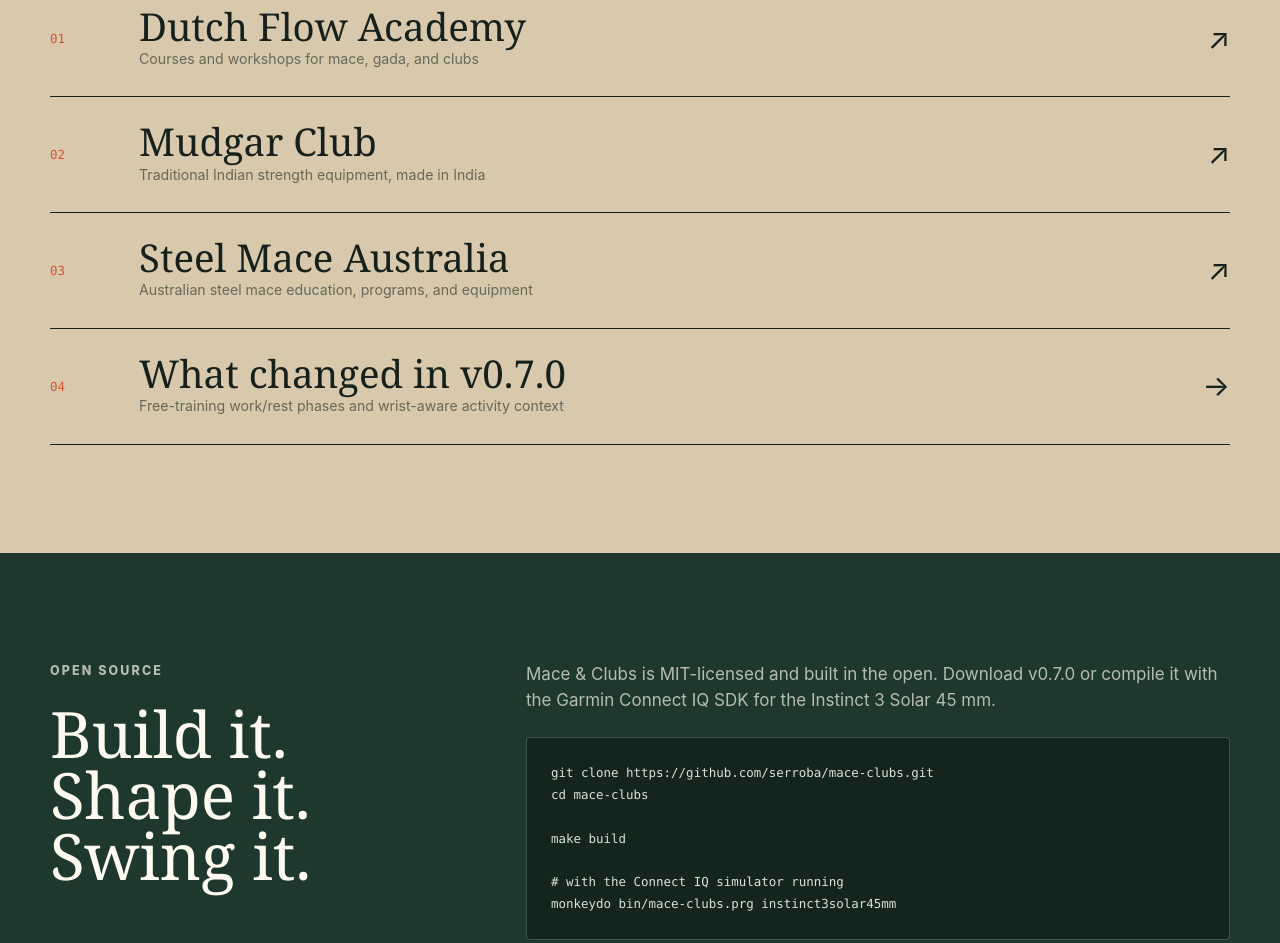
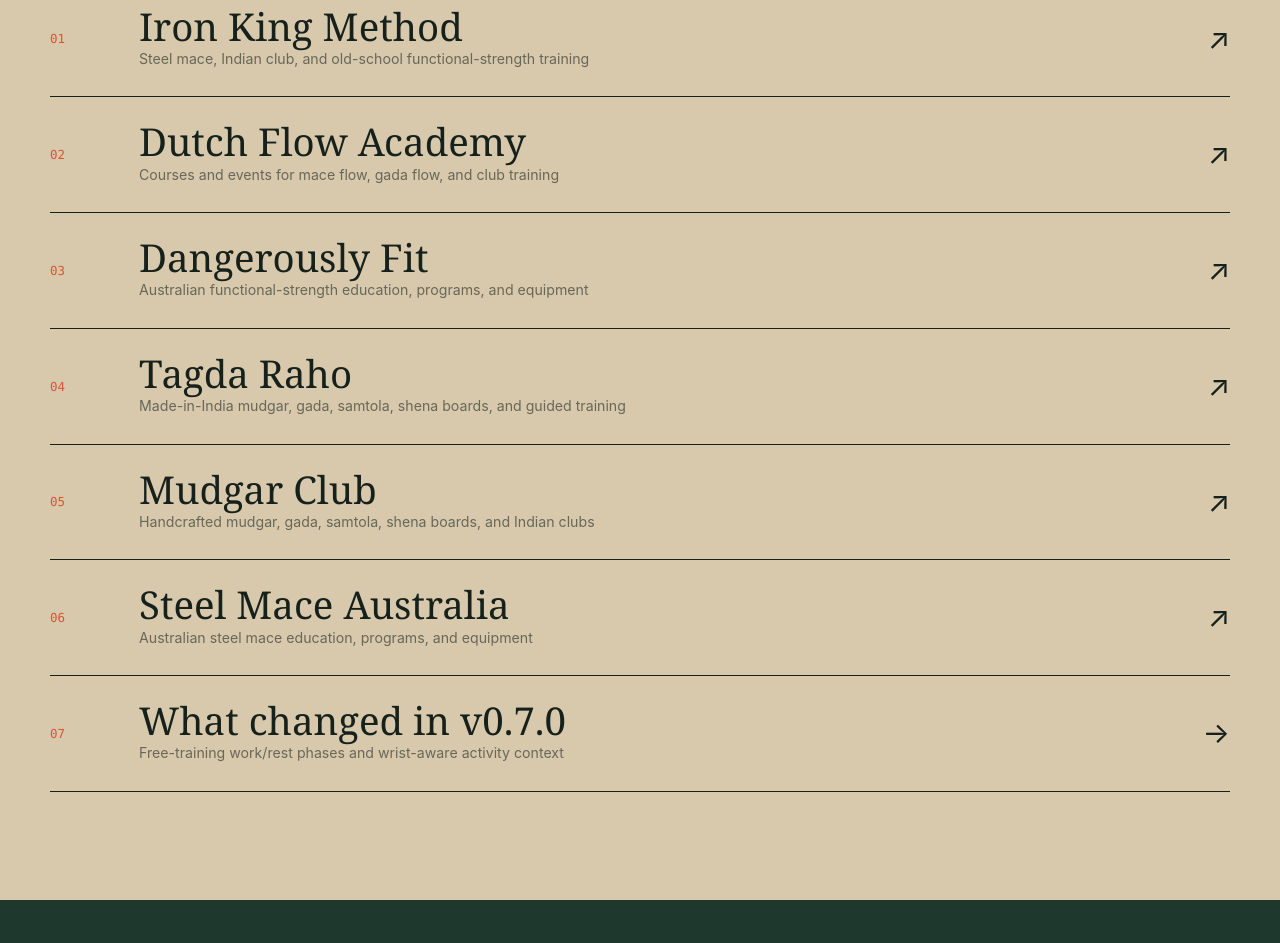
Before and after one commit to serroba/mace-clubs, a plain HTML site: page docs/index.html in a window 1280 px wide. Shown: the part 2600-3543 px from the top of the page. Drawn offline with Linux system fonts and the light colour scheme.

Commit message:
Add training resource links to website

```diff
--- a/docs/index.html
+++ b/docs/index.html
@@ -284,10 +284,13 @@
         <p>Explore training, education, and equipment from organisations working across mace, gada, mudgar, and Indian club traditions.</p>
       </div>
       <div class="link-list">
-        <a class="resource" href="https://dutchflowacademy.com/" target="_blank" rel="noopener noreferrer"><span class="number">01</span><span><strong>Dutch Flow Academy</strong><small>Courses and workshops for mace, gada, and clubs</small></span><span class="arrow" aria-hidden="true">↗</span></a>
-        <a class="resource" href="https://www.mudgarclub.com/" target="_blank" rel="noopener noreferrer"><span class="number">02</span><span><strong>Mudgar Club</strong><small>Traditional Indian strength equipment, made in India</small></span><span class="arrow" aria-hidden="true">↗</span></a>
-        <a class="resource" href="https://www.steelmace.com.au/" target="_blank" rel="noopener noreferrer"><span class="number">03</span><span><strong>Steel Mace Australia</strong><small>Australian steel mace education, programs, and equipment</small></span><span class="arrow" aria-hidden="true">↗</span></a>
-        <a class="resource" href="https://github.com/serroba/mace-clubs/releases/tag/v0.7.0"><span class="number">04</span><span><strong>What changed in v0.7.0</strong><small>Free-training work/rest phases and wrist-aware activity context</small></span><span class="arrow" aria-hidden="true">→</span></a>
+        <a class="resource" href="https://portal.vahvafitness.com/this-is-iron-king-method/" target="_blank" rel="noopener noreferrer"><span class="number">01</span><span><strong>Iron King Method</strong><small>Steel mace, Indian club, and old-school functional-strength training</small></span><span class="arrow" aria-hidden="true">↗</span></a>
+        <a class="resource" href="https://dutchflowacademy.com/" target="_blank" rel="noopener noreferrer"><span class="number">02</span><span><strong>Dutch Flow Academy</strong><small>Courses and events for mace flow, gada flow, and club training</small></span><span class="arrow" aria-hidden="true">↗</span></a>
+        <a class="resource" href="https://www.dangerouslyfit.com.au/" target="_blank" rel="noopener noreferrer"><span class="number">03</span><span><strong>Dangerously Fit</strong><small>Australian functional-strength education, programs, and equipment</small></span><span class="arrow" aria-hidden="true">↗</span></a>
+        <a class="resource" href="https://shop.tagdaraho.in/" target="_blank" rel="noopener noreferrer"><span class="number">04</span><span><strong>Tagda Raho</strong><small>Made-in-India mudgar, gada, samtola, shena boards, and guided training</small></span><span class="arrow" aria-hidden="true">↗</span></a>
+        <a class="resource" href="https://www.mudgarclub.com/" target="_blank" rel="noopener noreferrer"><span class="number">05</span><span><strong>Mudgar Club</strong><small>Handcrafted mudgar, gada, samtola, shena boards, and Indian clubs</small></span><span class="arrow" aria-hidden="true">↗</span></a>
+        <a class="resource" href="https://www.steelmace.com.au/" target="_blank" rel="noopener noreferrer"><span class="number">06</span><span><strong>Steel Mace Australia</strong><small>Australian steel mace education, programs, and equipment</small></span><span class="arrow" aria-hidden="true">↗</span></a>
+        <a class="resource" href="https://github.com/serroba/mace-clubs/releases/tag/v0.7.0"><span class="number">07</span><span><strong>What changed in v0.7.0</strong><small>Free-training work/rest phases and wrist-aware activity context</small></span><span class="arrow" aria-hidden="true">→</span></a>
       </div>
     </div>
   </section>
```
